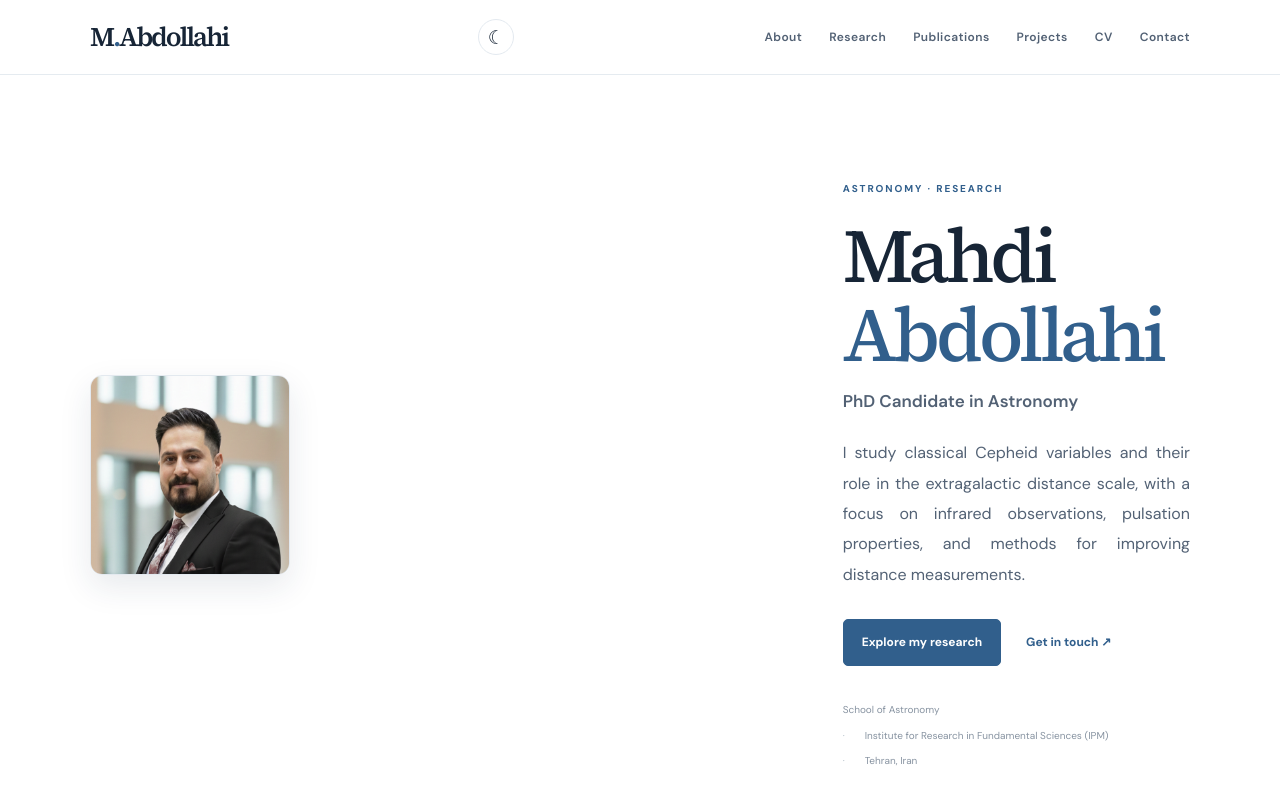
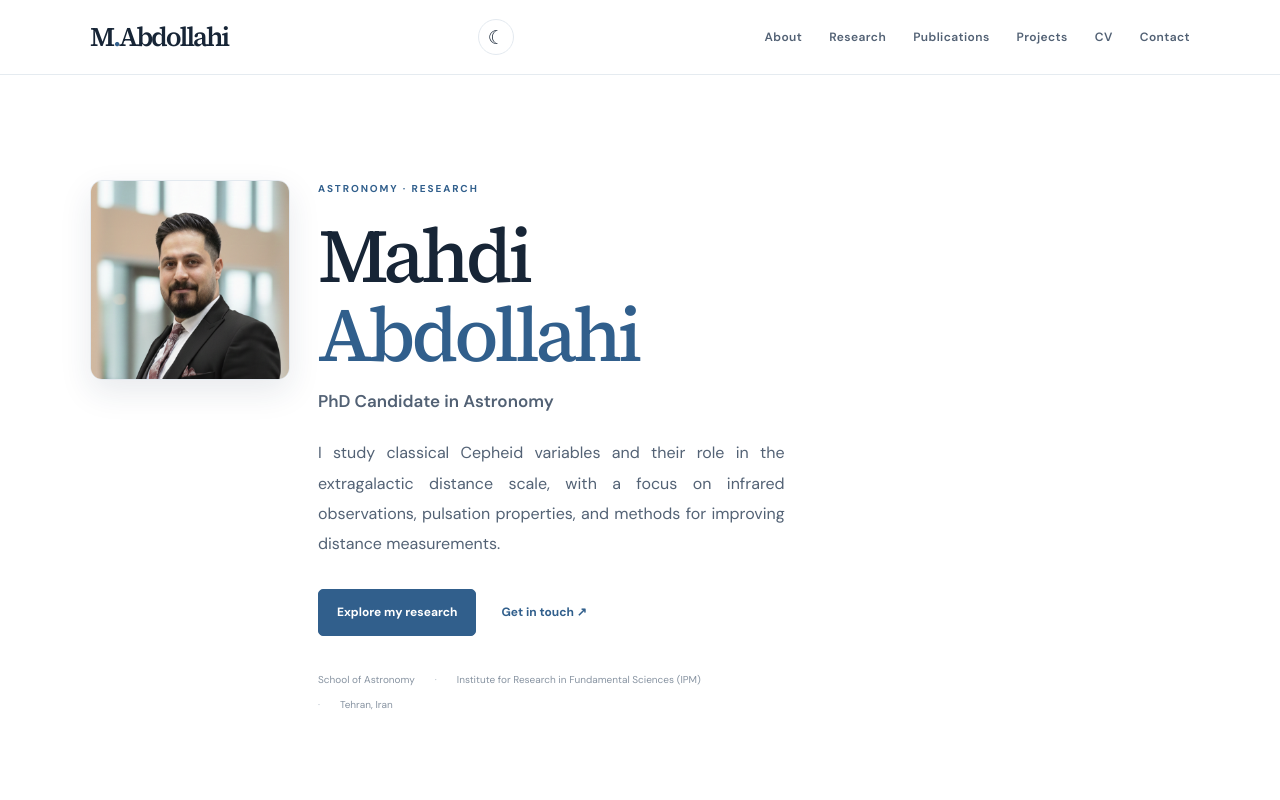
Before and after one commit to Mahdi-Abdollahii/Mahdi-Abdollahii.github.io, a plain HTML site: page index.html in a window 1280 px wide. Shown: the top 800 px of the page. Drawn offline with Linux system fonts and the light colour scheme.

Commit message:
Update index.html

```diff
--- a/index.html
+++ b/index.html
@@ -36,7 +36,7 @@
   <main id="main">
     <section class="hero section" id="home">
       <div class="container hero-grid">
-        <!-- <div class="hero-main"> -->
+        <div class="hero-main">
           <div class="profile-photo">
             <img src="./assets/mahdi.png" alt="Portrait of Mahdi Abdollahi" width="586" height="586" loading="eager" decoding="async">
           </div>
@@ -55,7 +55,7 @@
             <span>Tehran, Iran</span>
           </div>
           </div>
-        <!-- </div> -->
+        </div>
       </div>
     </section>
 
```
